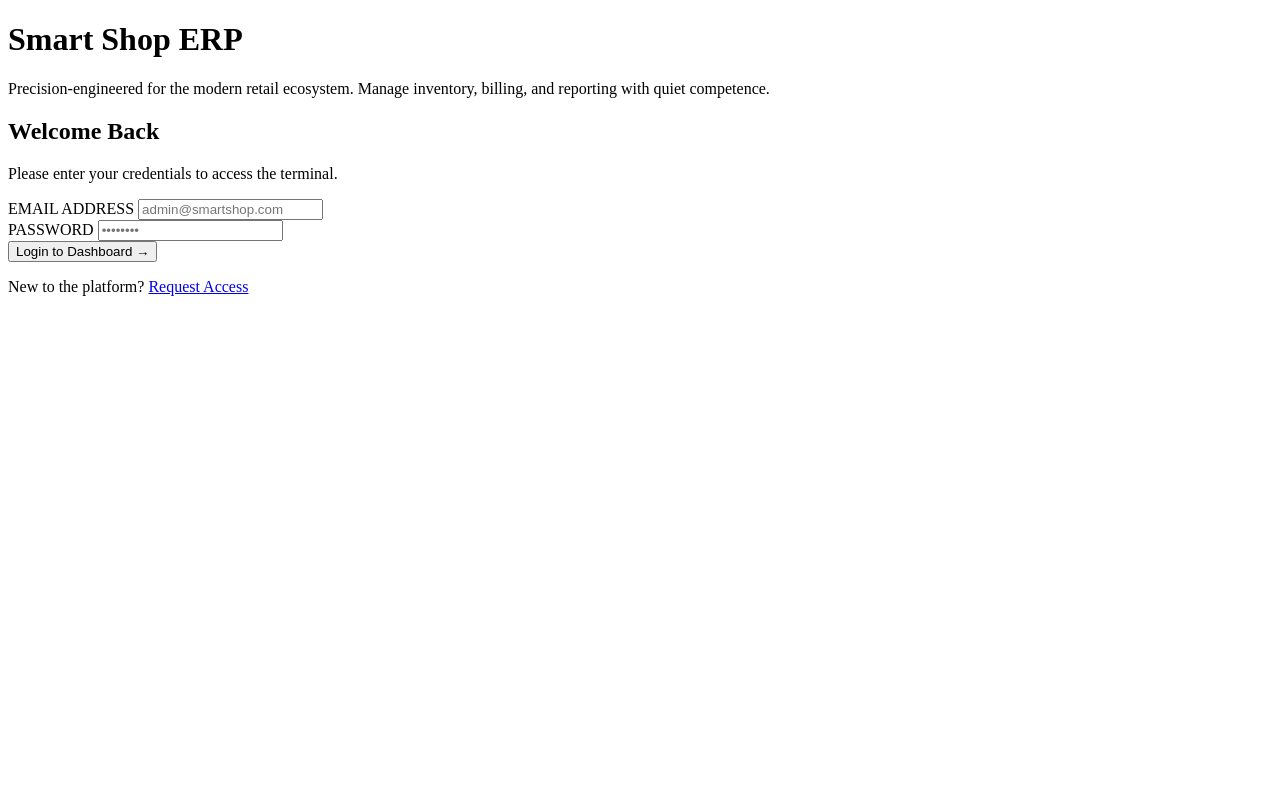
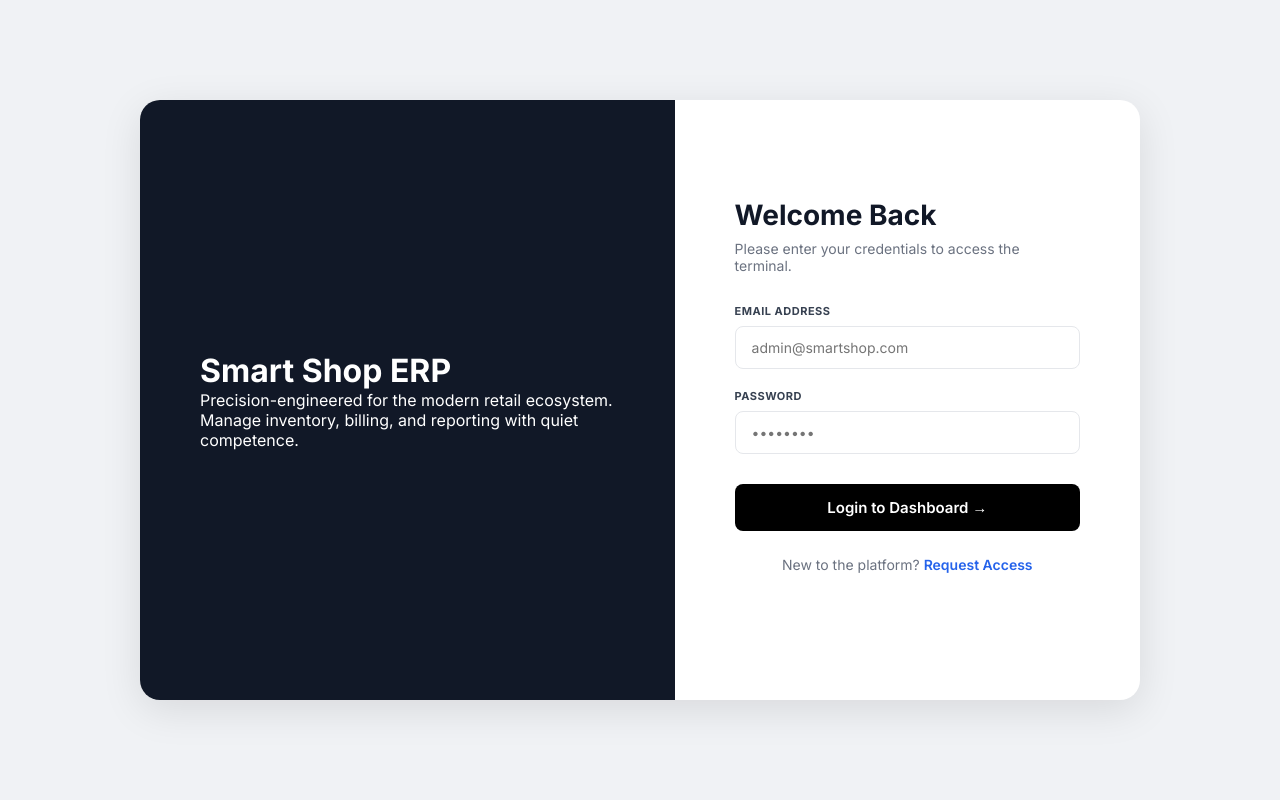
Before and after one commit to YashParmar88/Smart-Retail-System, a PHP site: page / in a window 1280 px wide. Run offline with PHP 8.4, Linux system fonts and the light colour scheme.

Commit message:
login design

```diff
--- a/assets/css/style.css
+++ b/assets/css/style.css
@@ -1 +1,164 @@
 /* Main stylesheet for Smart Retail System */
+/* Import modern font from Google Fonts */
+@import url('https://fonts.googleapis.com/css2?family=Inter:wght@300;400;500;600;700&display=swap');
+
+/* Basic reset to clear default browser spacing */
+* {
+    margin: 0;
+    padding: 0;
+    box-sizing: border-box;
+    font-family: 'Inter', sans-serif; /* Professional clean font */
+}
+
+/* Page background and alignment */
+body {
+    background-color: #f0f2f5; /* Light grey background */
+    height: 100vh;
+    display: flex;
+    align-items: center;
+    justify-content: center;
+}
+
+
+/* Main container for the split screen */
+.login-wrapper {
+    display: flex;
+    width: 1000px;
+    height: 600px;
+    background: #ffffff;
+    border-radius: 20px;
+    overflow: hidden;
+    box-shadow: 0 10px 40px rgba(0,0,0,0.1); /* Subtle professional shadow */
+}
+
+/* Left side - Dark branding area */
+.login-left {
+    flex: 1.2;
+    background-color: #111827; /* Dark navy black */
+    color: #ffffff;
+    padding: 60px;
+    display: flex;
+    flex-direction: column;
+    justify-content: center;
+}
+
+/* Right side - Login form area */
+.login-right {
+    flex: 1;
+    padding: 60px;
+    display: flex;
+    flex-direction: column;
+    justify-content: center;
+}
+
+
+
+
+
+
+
+
+
+
+
+
+
+
+
+
+
+
+
+
+
+
+
+
+
+
+
+
+/* Form heading styling */
+.form-card h2 {
+    font-size: 28px;
+    font-weight: 700;
+    color: #111827;
+    margin-bottom: 8px;
+}
+
+/* Sub-text under heading */
+.form-card p {
+    color: #6b7280;
+    margin-bottom: 30px;
+    font-size: 14px;
+}
+
+/* Input group spacing */
+.input-group {
+    margin-bottom: 20px;
+}
+
+/* Label styling - Uppercase and Bold */
+.input-group label {
+    display: block;
+    font-size: 11px;
+    font-weight: 700;
+    color: #374151;
+    margin-bottom: 8px;
+    letter-spacing: 0.5px;
+}
+
+/* Input box styling */
+.input-group input {
+    width: 100%;
+    padding: 12px 16px;
+    border: 1.5px solid #e5e7eb;
+    border-radius: 8px;
+    font-size: 14px;
+    transition: all 0.3s ease;
+    outline: none;
+}
+
+/* Blue border when user clicks in the box */
+.input-group input:focus {
+    border-color: #111827;
+    box-shadow: 0 0 0 4px rgba(17, 24, 39, 0.05);
+}
+
+/* Professional black login button */
+.login-btn {
+    width: 100%;
+    padding: 14px;
+    background-color: #000000;
+    color: #ffffff;
+    border: none;
+    border-radius: 8px;
+    font-weight: 600;
+    font-size: 15px;
+    cursor: pointer;
+    transition: background 0.3s ease;
+    margin-top: 10px;
+}
+
+/* Button hover effect */
+.login-btn:hover {
+    background-color: #1f2937;
+}
+
+/* Footer text links */
+.footer-text {
+    margin-top: 25px;
+    text-align: center;
+    font-size: 14px;
+    color: #6b7280;
+}
+
+.footer-text a {
+    color: #2563eb;
+    text-decoration: none;
+    font-weight: 600;
+}
+
+.footer-text a:hover {
+    text-decoration: underline;
+}
```
